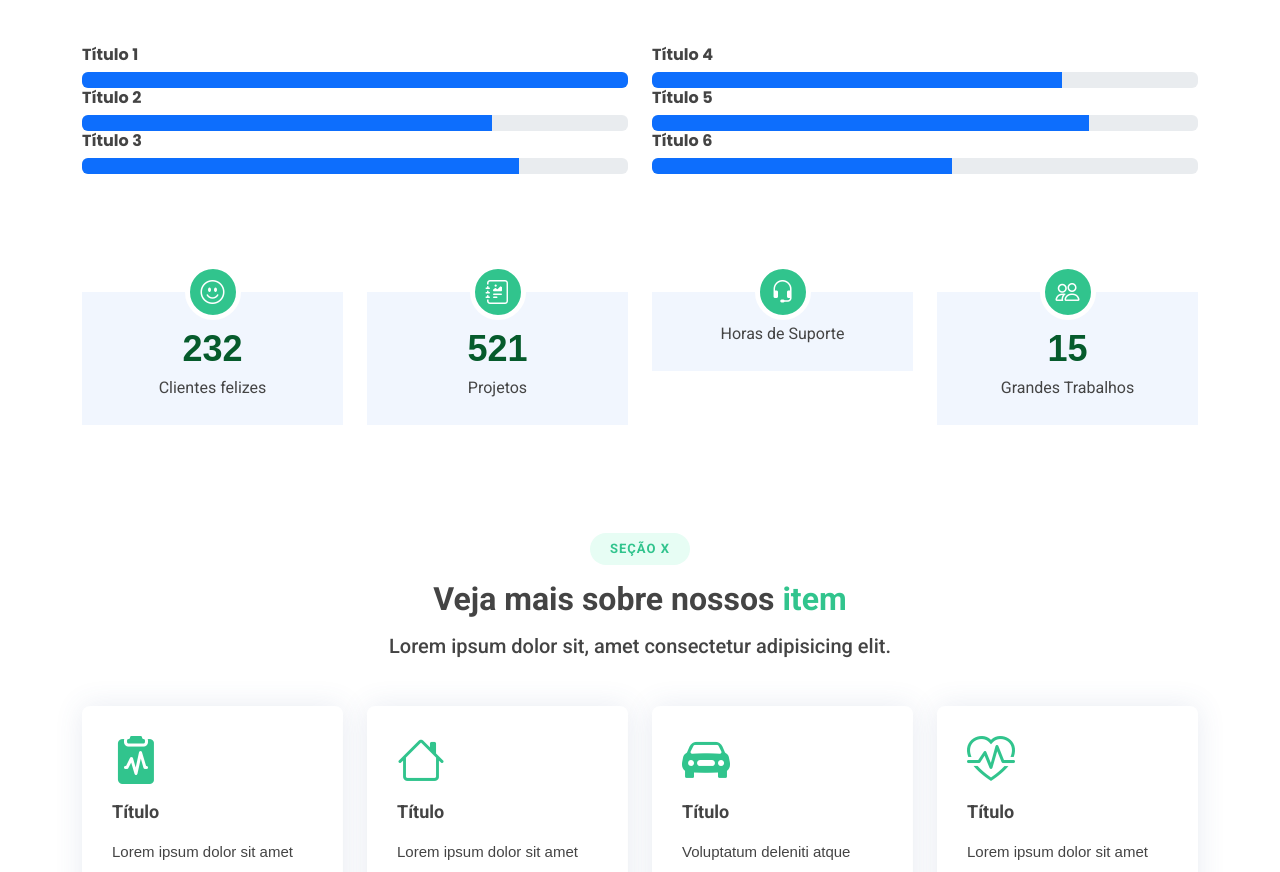
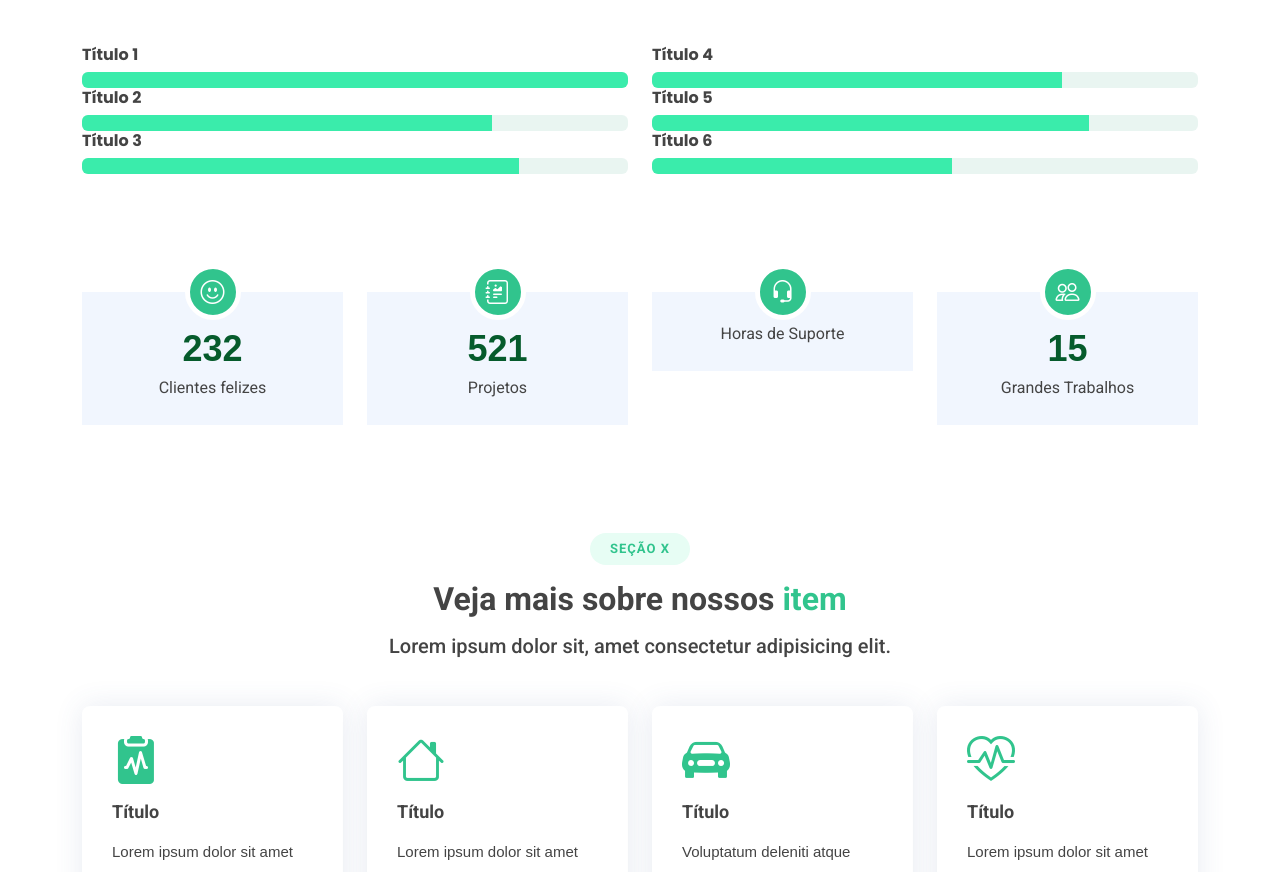
Before and after one commit to Krittz/modelo-a, a website: page index.html in a window 1280 px wide. Shown: the part 1094-1966 px from the top of the page. Drawn offline with nearby package versions, Linux system fonts and the light colour scheme; a script that the page names is missing.

Commit message:
Finalizado

```diff
--- a/style.css
+++ b/style.css
@@ -435,3 +435,9 @@ body::-webkit-scrollbar-thumb {
 body::-webkit-scrollbar-track {
   background-color: #00000036;
 }
+.progress{
+  background: #7ac2a82a;
+}
+.progress-bar{
+  background: #3aecab;
+}
```
